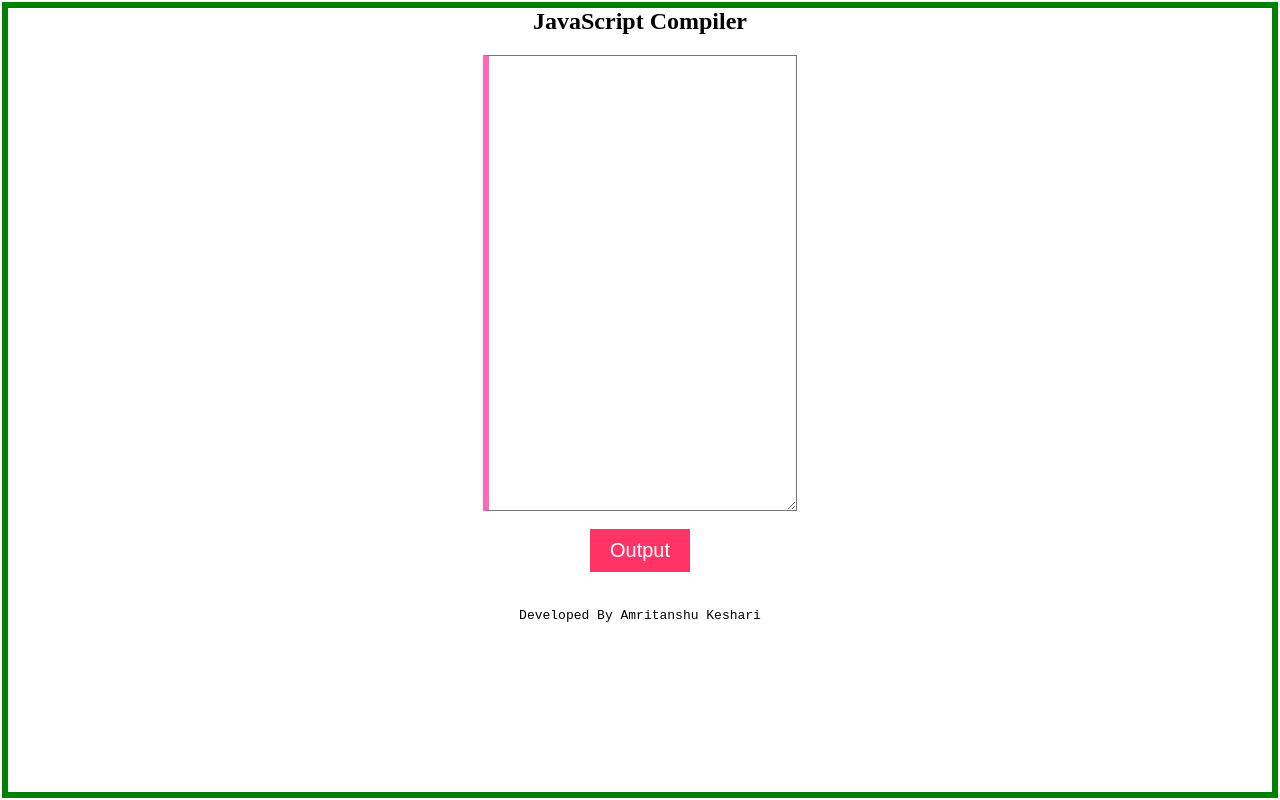
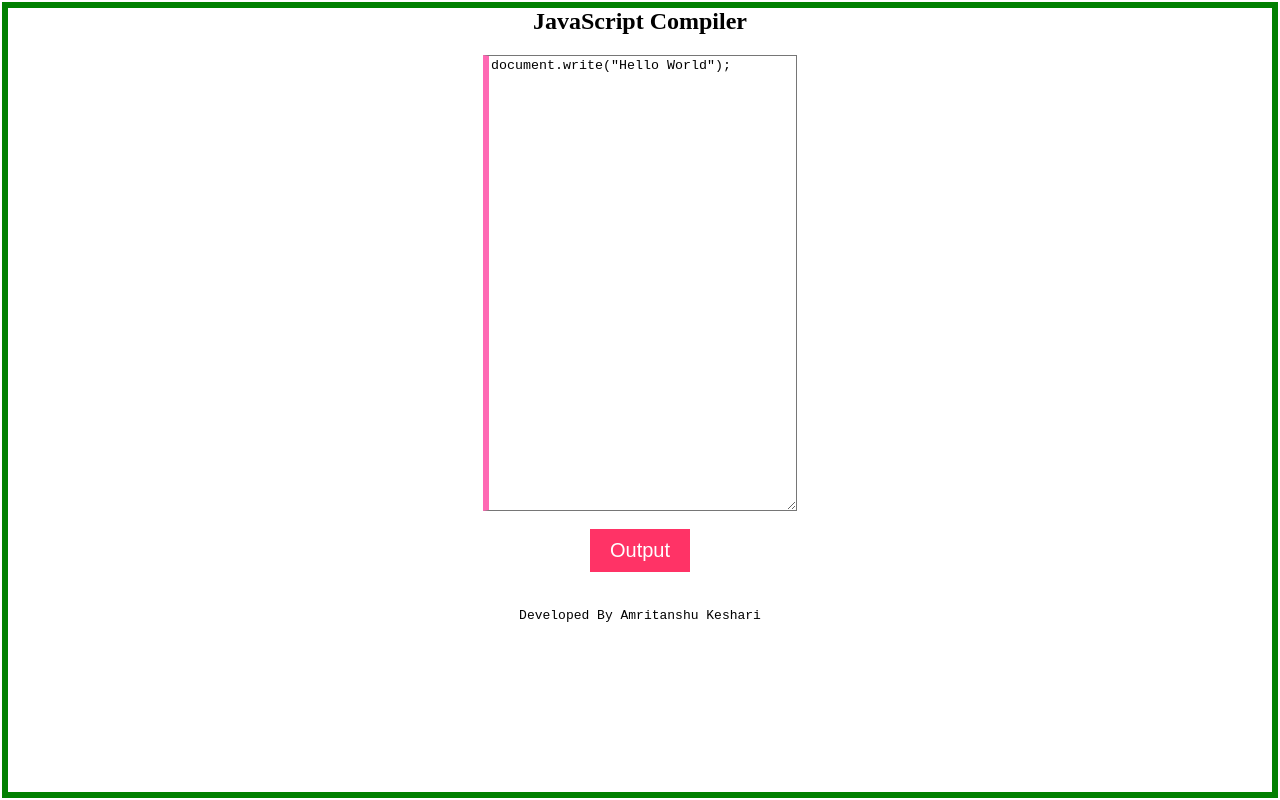
Before and after one commit to coderamritanshu/jscompiler, a plain HTML site: page index.html in a window 1280 px wide. Drawn offline with Linux system fonts and the light colour scheme.

Commit message:
Update index.html

```diff
--- a/index.html
+++ b/index.html
@@ -90,10 +90,11 @@ function compile() {
     <body>
         <div align="center">
             <h2>JavaScript Compiler</h2>
-            <textarea id="input" rows="30" cols="36" noresize></textarea><br>
+            <textarea id="input" rows="30" cols="36" noresize>document.write("Hello World");</textarea><br>
 <br>
 <button id="btn" onclick="compile()">Output</button>
         </div>
+
 <div align="center" id="black">
 <br/>
 <br/>
```
